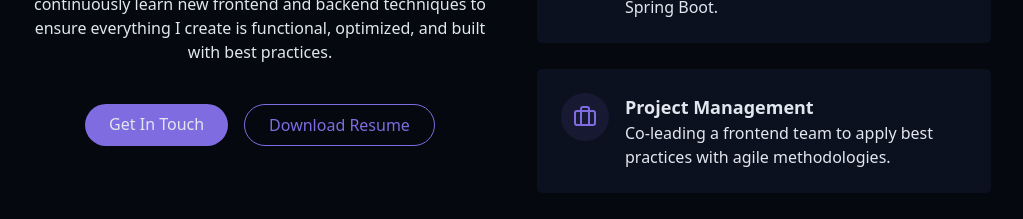
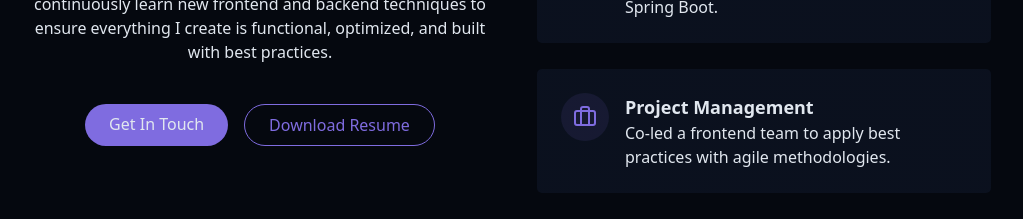
Before and after one commit to FireFly0000/bkd-portfolio, a React (Vite) app: page / in a window 1280 px wide. Shown: the part 1240-1459 px from the top of the page, without its empty margins (128-1151 px from the left). Built offline with nearby package versions, Linux system fonts and the light colour scheme.

Commit message:
Modified about section

```diff
--- a/src/components/AboutSection.tsx
+++ b/src/components/AboutSection.tsx
@@ -85,8 +85,8 @@ function AboutSection() {
                 <div className="text-left">
                   <h4 className="font-semibold text-lg">Project Management</h4>
                   <p className="text-muted-foreground">
-                    Co-leading a frontend team to apply best practices with
-                    agile methodologies.
+                    Co-led a frontend team to apply best practices with agile
+                    methodologies.
                   </p>
                 </div>
               </div>
```
